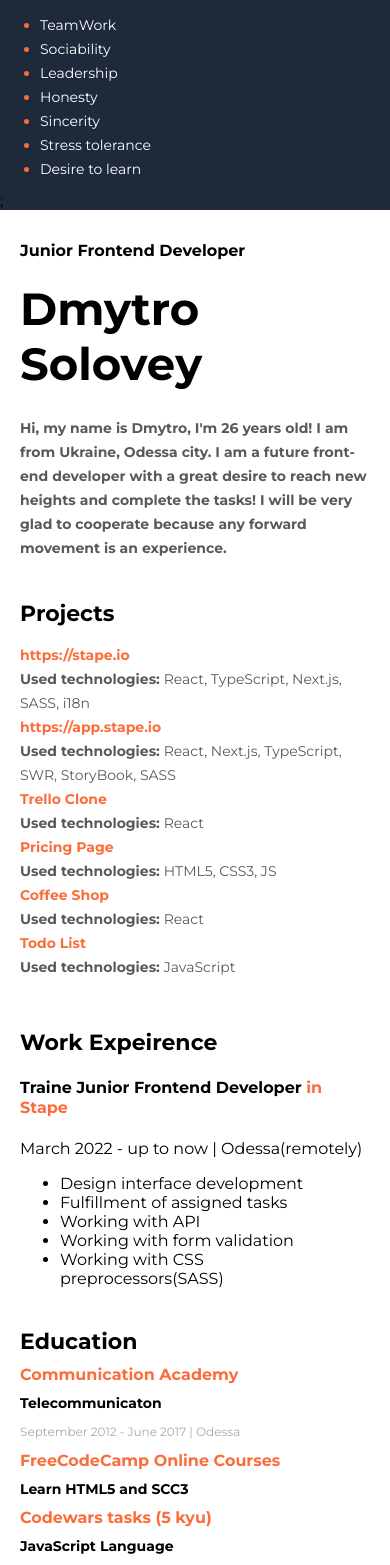
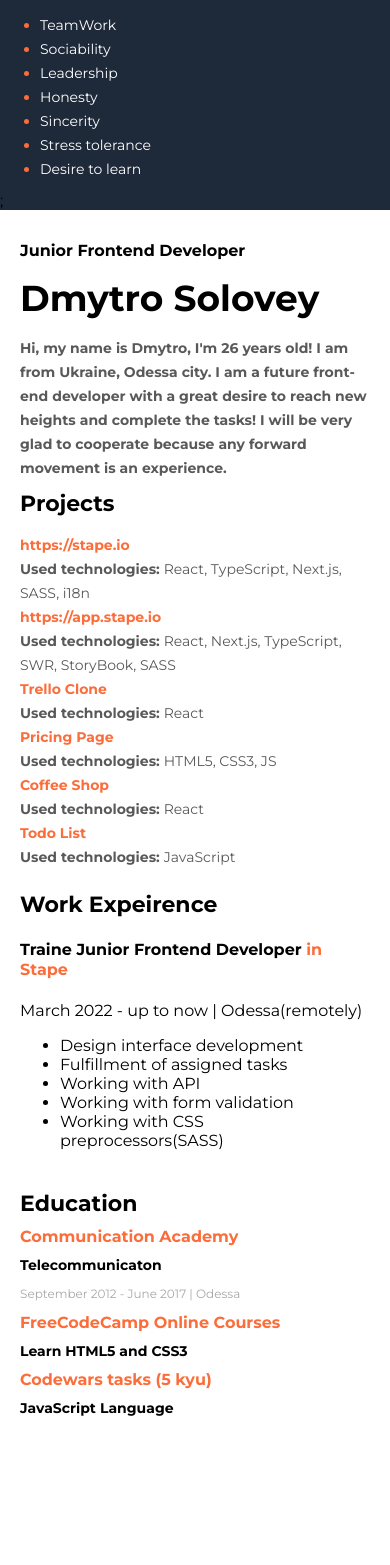
Before and after one commit to dmtsolovey/CV, a React (Create React App) app: page / in a window 390 px wide. Shown: the part 1080-2645 px from the top of the page. After the commit the page ends 2507 px from the top, so only its background shows below. Built offline with nearby package versions, Linux system fonts and the light colour scheme.

Commit message:
fix details

```diff
--- a/src/components/content/AboutUser/AboutUser.css
+++ b/src/components/content/AboutUser/AboutUser.css
@@ -24,3 +24,15 @@
   max-width: 400px;
   margin-bottom: 0;
 }
+
+@media (max-width: 768px) {
+  .user-name {
+    font-size: 36px;
+  }
+  .user-description {
+    margin-top: 10px;
+  }
+  .user-title {
+    margin-bottom: 10px;
+  }
+}
--- a/src/components/content/Education/Education.jsx
+++ b/src/components/content/Education/Education.jsx
@@ -11,7 +11,7 @@ export default function Education() {
       </div>
       <div>
         <h4 className="education-organization">FreeCodeCamp Online Courses</h4>
-        <h5 className="management">Learn HTML5 and SCC3</h5>
+        <h5 className="management">Learn HTML5 and CSS3</h5>
       </div>
       <div>
         <h4 className="education-organization">Codewars tasks (5 kyu)</h4>
--- a/src/components/content/Expeirence/Expeirence.css
+++ b/src/components/content/Expeirence/Expeirence.css
@@ -17,5 +17,9 @@
   line-height: 16px;
   cursor: pointer;
   color: #ffffff;
-
 }
+@media (max-width: 768px) {
+  .work-block {
+    margin: 0;
+  }
+}
--- a/src/components/content/Projects/Projects.css
+++ b/src/components/content/Projects/Projects.css
@@ -19,10 +19,6 @@
   line-height: 24px;
   color: #000000;
 }
-/* .projects-content {
-  display: flex;
-  align-items: center;
-} */
 
 .projects-interface {
   order: 3;
@@ -33,16 +29,6 @@
   line-height: 24px;
 }
 
-/* .projects-interface::before {
-  content: "[";
-  color: black;
-  font-weight: 700;
-}
-.projects-interface::after {
-  content: "]";
-  color: black;
-  font-weight: 700;
-} */
 .projects-text {
   font-style: normal;
   font-weight: 700;
@@ -52,3 +38,12 @@
   order: 1;
   margin: 0;
 }
+
+@media (max-width: 768px) {
+  .projects {
+    margin: 0;
+  }
+  .projects-title {
+    margin-top: 10px;
+  }
+}
--- a/src/components/content/Projects/Projects.jsx
+++ b/src/components/content/Projects/Projects.jsx
@@ -29,7 +29,7 @@ const projects = [
 
 export default function Projects() {
   const listItem = projects.map((item) => (
-    <li key={item.interface} className="projects-item">
+    <li key={item.text} className="projects-item">
       <div className="projects-content">
         <p className="projects-text">{item.text}</p>
         <span className="projects-interface">
```
